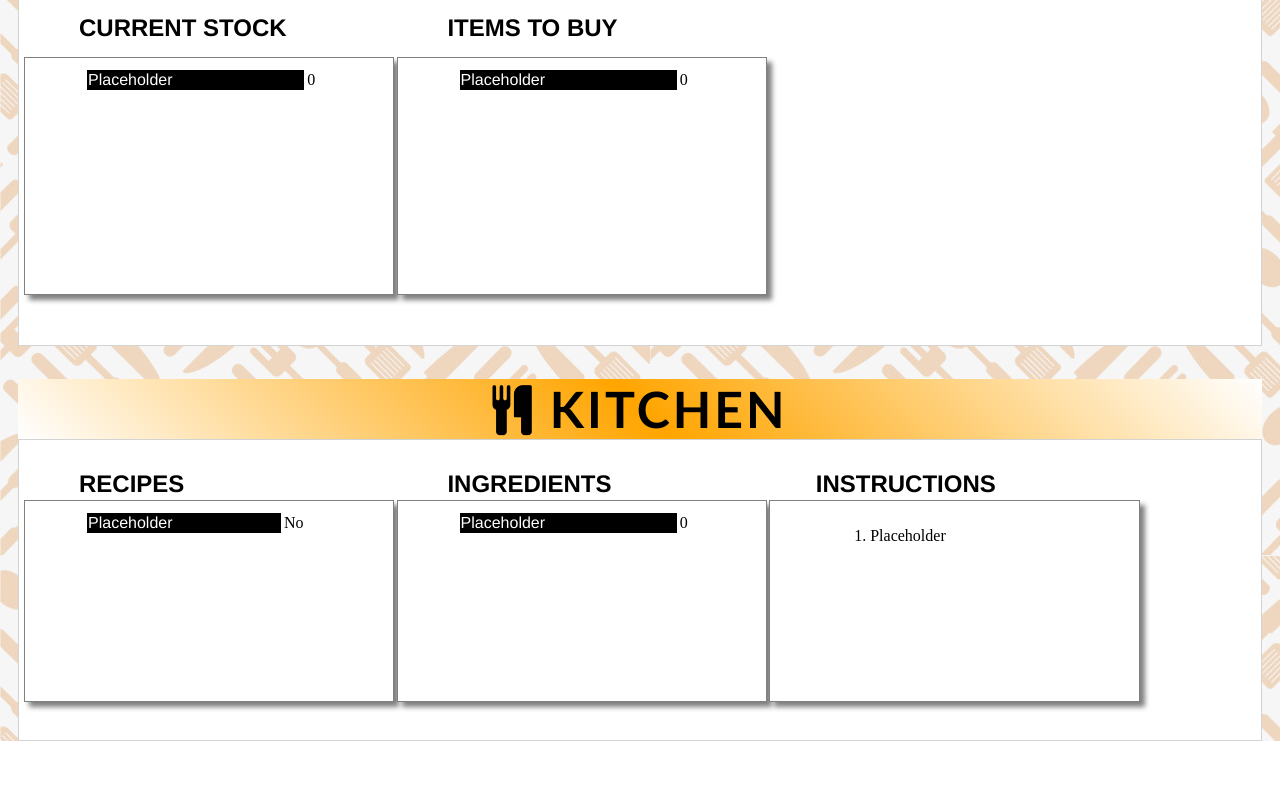
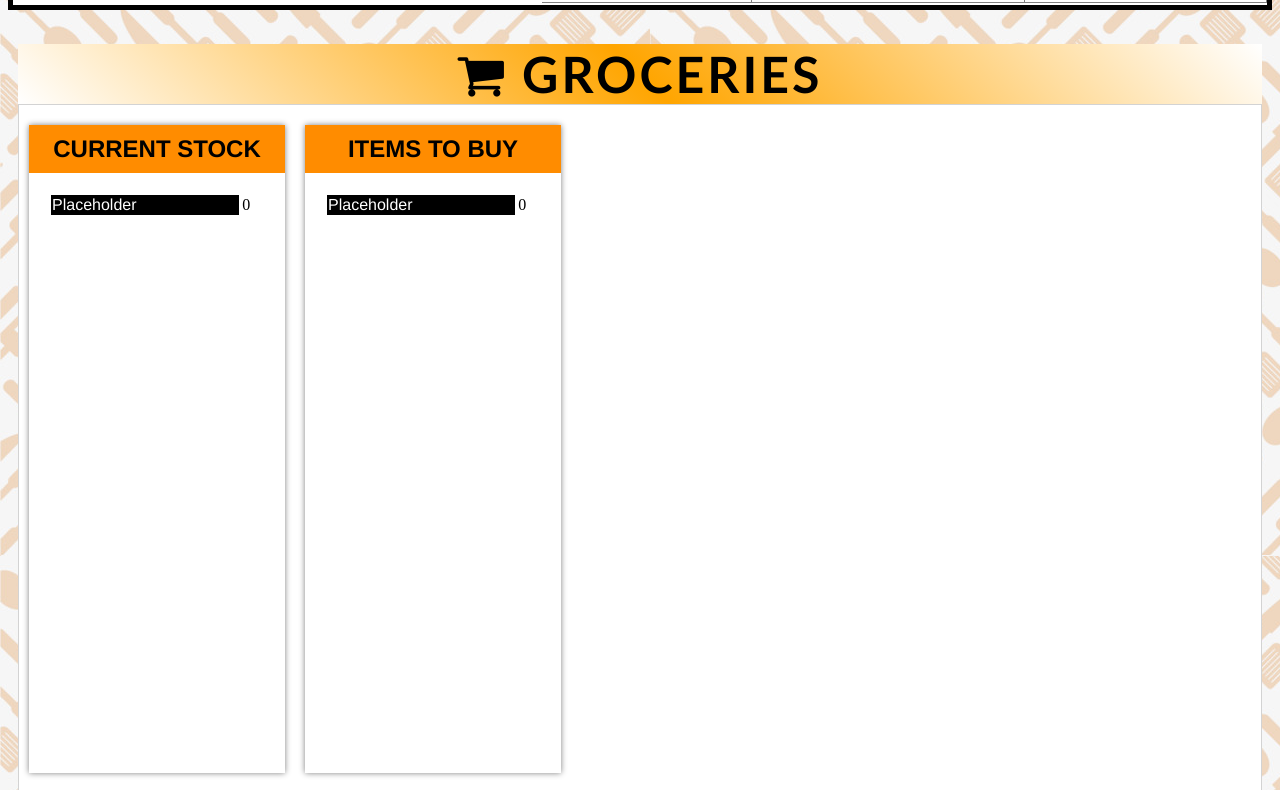
Before and after one commit to jiroquijano/home-meals, a plain HTML site: page index.html in a window 1280 px wide. Shown: the part 750-1540 px from the top of the page. Before the commit the page ends 1491 px from the top, so only its background shows below. Drawn offline with Linux system fonts and the light colour scheme.

Commit message:
remove absolute positioning on subsections and made proper use of display:inline-block instead

```diff
--- a/index.html
+++ b/index.html
@@ -9,6 +9,7 @@
   </head>
 
   <body>
+
     <header id="banner">
         <div id="banner-content" class="vertical-center">
           <h1>HOME:MEALS </h1>
@@ -24,11 +25,10 @@
 
     <main id="main-content">
         <h1 id="groceriessection"><i class="fa fa-shopping-cart"></i> Groceries </h1>
-        <section id="groceries-main" class="sectionbox srollable">
-
-          <h2 class="floatleft subsection-label">Current Stock</h2>
-          <div id="in-stock-subsection" class="floatleft subsection-box scrollable stick-to-left"
+        <section id="groceries-main" class="sectionbox">
+          <div id="in-stock-subsection" class="floatleft subsection-box scrollable"
             title="this section contains information about the current groceries available">
+            <h2 class="subsection-label">Current Stock</h2>
             <table id="in-stock-items-table" class="inventory-table">
                 <tr>
                   <td>Placeholder</td>
@@ -37,9 +37,9 @@
             </table>
           </div>
 
-          <h2 class="floatleft subsection-label">Items to Buy</h2>
-          <div id="to-buy-subsection" class="floatleft subsection-box scrollable second-subsection"
+          <div id="to-buy-subsection" class="floatleft subsection-box scrollable"
             title="this section contains grocery items to be bought">
+            <h2 class="subsection-label">Items to Buy</h2>
             <table id="to-buy-items-table" class="inventory-table">
                 <tr>
                   <td>Placeholder</td>
@@ -51,10 +51,9 @@
 
         <h1 id="kitchensection"><i class="fa fa-cutlery"></i> Kitchen </h1>
         <section id="kitchen-main" class="sectionbox">
-
-          <h2 class="floatleft subsection-label">Recipes</h2>
-          <div id="recipes-subsection" class="floatleft subsection-box scrollable stick-to-left"
+          <div id="recipes-subsection" class="floatleft subsection-box scrollable"
             title="list of recipes I know">
+            <h2 class="subsection-label">Recipes</h2>
             <table id="recipes-table" class="inventory-table">
                 <tr>
                   <td>Placeholder</td>
@@ -63,9 +62,9 @@
             </table>
           </div>
 
-          <h2 class="floatleft subsection-label">Ingredients</h2>
-            <div id="recipe-ingredients-subsection" class="floatleft subsection-box scrollable second-subsection"
+          <div id="recipe-ingredients-subsection" class="floatleft subsection-box scrollable"
             title="list of recipes ingredients">
+            <h2 class="subsection-label">Ingredients</h2>
             <table id="ingredients-table" class="inventory-table">
                 <tr>
                   <td>Placeholder</td>
@@ -74,9 +73,9 @@
             </table>
           </div>
 
-            <h2 class="floatleft subsection-label">Instructions</h2>
-            <div id="recipe-instructions-subsection" class="floatleft subsection-box scrollable third-subsection"
+          <div id="recipe-instructions-subsection" class="floatleft subsection-box scrollable"
           title="cooking procedures">
+            <h2 class="subsection-label">Instructions</h2>
             <ol>
               <li> Placeholder </li>
             </ol>
--- a/resources/css/style.css
+++ b/resources/css/style.css
@@ -6,7 +6,7 @@ body{
 
 #banner {
     background:url("../images/breakfast.jpg") 30% no-repeat;
-    height:600px;
+    height:90vh;
     padding:0;
     margin-top:30px;
     position: relative;
@@ -98,45 +98,33 @@ section h2{
     margin-bottom:0;
 }
 
-#groceries-main{
-    position:relative;
-    height:60%;
+.sectionbox{
+    margin-bottom:20px;
+    height:90vh;
+    background-color:white;
+    margin:0;
+    border:solid lightgray thin;
 }
 
-.second-subsection{
-    left:30%;
-}
-
-.third-subsection{
-    left:60%;
-}
-
-#kitchen-main{
-    position:relative;
-    margin-bottom:20px;
-    height:50%;
-}
-
-/*to-do: try using the justify-content as a solution
-for aligning sub sections instead of absolute position */
 .subsection-box{
     background-color:white;
-    box-shadow: 5px 5px 5px gray;
-    border:solid gray thin;
-    position:absolute;
-    top:20%;
-    width:20%;
-    height:60%;
-    margin:5px;
-    margin-top:0;
+    box-shadow: 0 0 6px gray;
+    display:inline-block;
+    width:20vw;
+    height:90%;
+    margin:20px 10px;
+    padding:0;
 }
 
 .subsection-label{
-    width:20%;
-    text-align: left;
+    text-align: center;
+    background-color:darkorange;
+    margin: 0;
+    padding: 10px;
 }
 
 .inventory-table{
+    padding:20px;
     width:100%;
 }
 
@@ -150,21 +138,6 @@ for aligning sub sections instead of absolute position */
     overflow-y: auto;
 }
 
-.sectionbox{
-    background-color:white;
-    margin:0;
-    border:solid lightgray thin;
-}
-
 .floatleft{
     float:left;
-    padding:10px 60px;
 }
-
-.stick-to-left{
-    left:0;
-}
-
-.stick-to-right{
-    right:0;
-}
```
Lines whose indentation alone changed are shown as unchanged.
